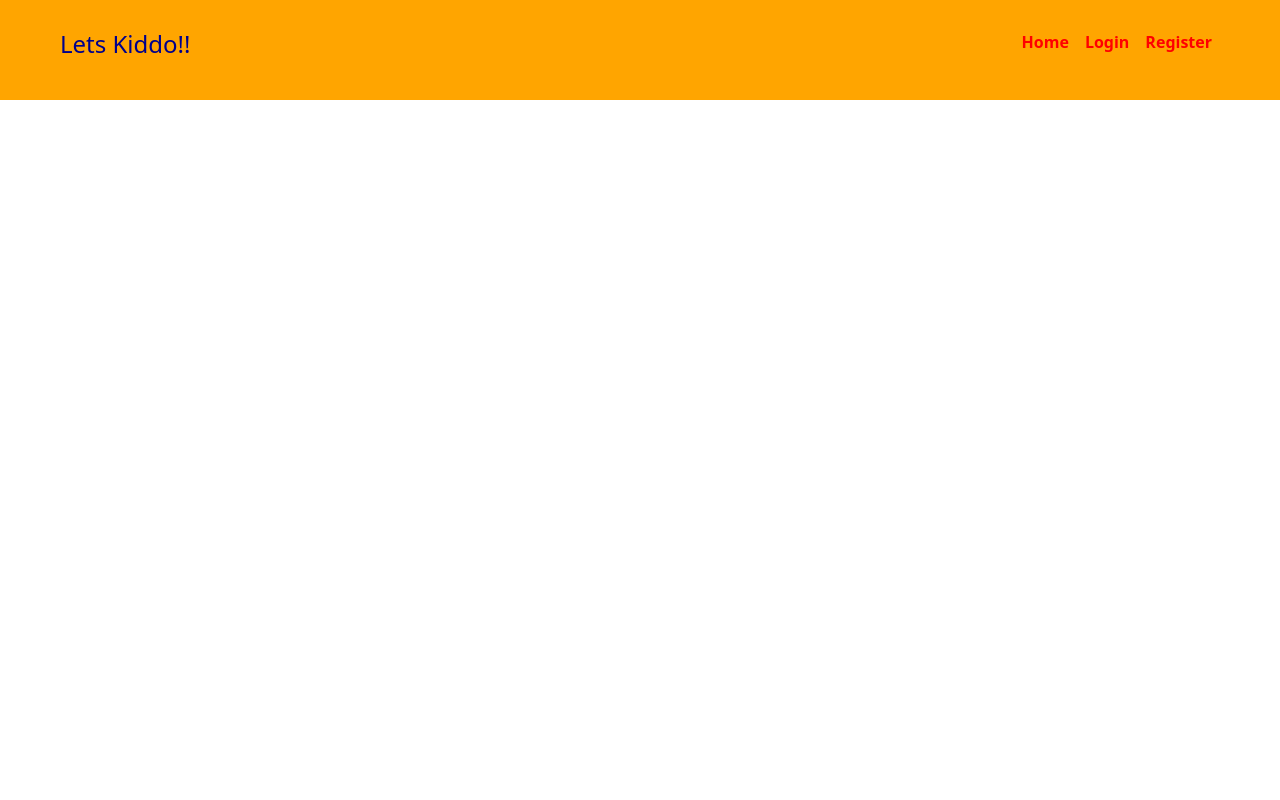
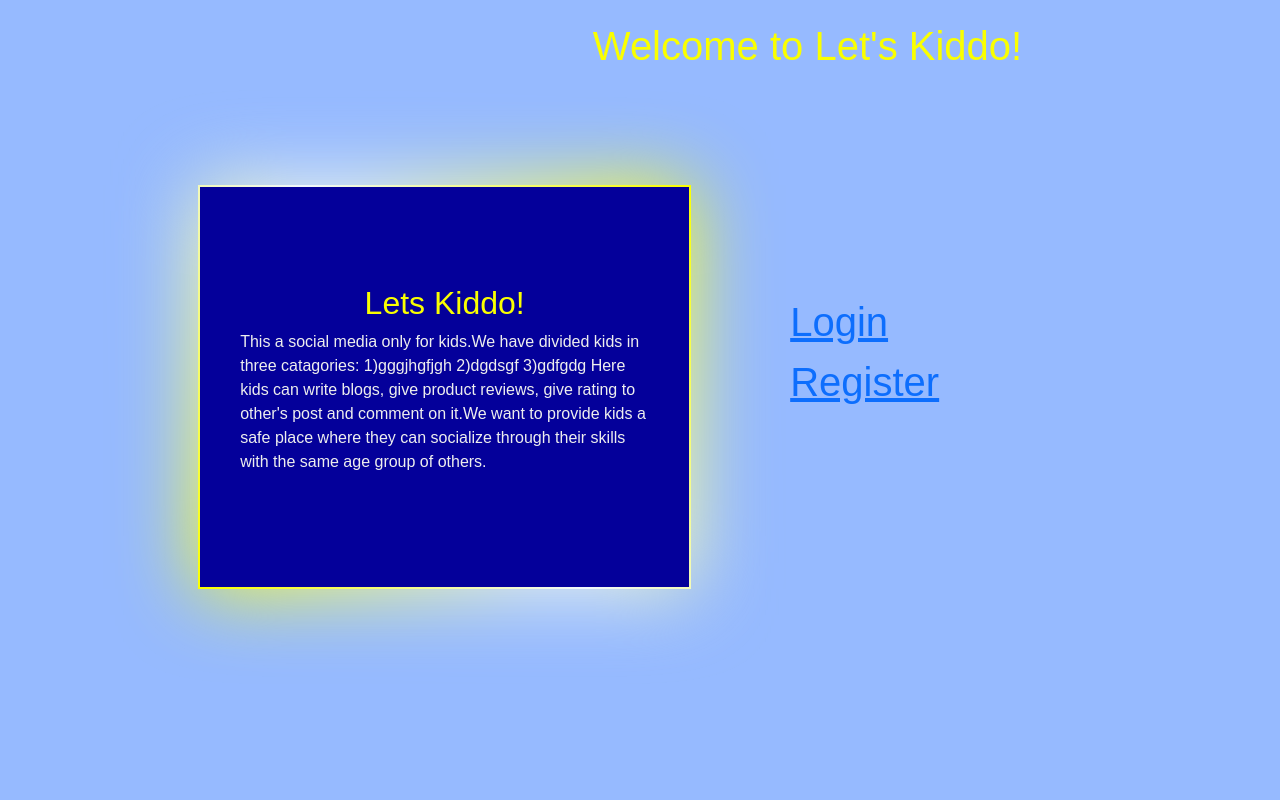
Before and after one commit to NawarAnzara/LetsKIddo, a Node server app: page / in a window 1280 px wide. Run offline with Node 20, Linux system fonts and the light colour scheme; some web fonts are replaced.

Commit message:
welcome page

```diff
--- a/public/indexStyle.css
+++ b/public/indexStyle.css
@@ -1,30 +1,96 @@
-nav{
-    background-color: orange;
-    color: darkblue;
-    padding: 30px 60px;
+@import url('https://fonts.googleapins.com/css?family=Poppins:100,200,300,400,500,600,700,800,900');
+
+body {
+    margin: 0;
+    padding: 0;
     display: flex;
-    justify-content: space-between;
+    justify-content: center;
+    align-items: center;
+    min-height: 100vh;
+    background-color: #96BAFF;
+    font-family: 'Poppins',sans-serif;
 }
 
-nav ul{
-    display: flex;
-    justify-content: space-around;
-    align-items: center;
-
+.heading {
+    color: #FAFF00;
+    text-align: center;
+    position: relative;
+    left:400px;
+    bottom: 350px;
+    font-size: 70px;
+    padding: 60px;
 }
 
-nav li{
-    list-style: none;
+.row {
+    display: flex;
+    flex-wrap: wrap;
 }
 
-nav li a{
-    color: red;
-    text-decoration: none;
-    font-weight: bold;
-    padding: 5px 8px;
+.box {
+    flex: 80%;
+    padding: 20px;
+    position: relative;
+    right: 470px;
+    left: -470px;
+    top: 75px;
+    width: 300px;
+    height: 400px;
+    display: flex;
+    justify-content: center;
+    align-items: center;
+    background: #04009A;
 }
 
-    nav li a:hover {
-        color: white;
-        text-decoration: none;
+.box:before {
+    content: '';
+    position: absolute;
+    top: -2px;
+    left: -2px;
+    right: -2px;
+    bottom: -2px;
+    background: aliceblue;
+    z-index: -1;
+}
+
+.box:after {
+    content: '';
+    position: absolute;
+    top: -2px;
+    left: -2px;
+    right: -2px;
+    bottom: -2px;
+    background: aliceblue;
+    z-index: -2;
+    filter: blur(40px);
+}
+    .box:before,
+    .box:after {
+        background: linear-gradient(235deg,#FAFF00,aliceblue,#FAFF00)
     }
+.contentbox {
+    padding: 20px;
+    box-sizing: border-box;
+    color: #EEEEEE;
+}
+
+h2 {
+    color: #FAFF00;
+    text-align: center;
+}
+
+.main {
+    flex:20%;
+    padding: 20px;
+    color: #FAFF00;
+    position: relative;
+    bottom: 240px;
+    left: 100px;
+    right: -100px;
+    font-size: 40px;
+}
+
+@media (max-width: 70px) {
+    .row,.heading {
+        flex-direction: column;
+    }
+}
--- a/views/index.hbs
+++ b/views/index.hbs
@@ -9,16 +9,37 @@
     <title>Lets Kiddo!</title>
 </head>
 <body>
+    <div class="heading">
+        <h1>Welcome to Let's Kiddo!</h1>
+    </div>
+    <div class="row">
+        <div class="box">
+            <div class="contentbox">
+                <h2>Lets Kiddo!</h2>
+                <p>
+                    This a social media only for kids.We have divided kids in three
+                    catagories: 1)gggjhgfjgh
+                    2)dgdsgf
+                    3)gdfgdg
+                    Here kids can write blogs, give product reviews, give rating to other's post
+                    and comment on it.We want to provide kids a safe place where they can socialize
+                    through their skills with the same age group of others.
+                </p>
+            </div>
+        </div>
+        <div class="main">
+            <!-- <li><a href="/">Home</a></li> --->
+            <p ><a href="/login">Login</a><br><a href="/register">Register</a></p>
+        </div>
+    </div>
 
 
-    <nav>
-        <h4>Lets Kiddo!!</h4>
-        <ul>
-            <li><a href="/">Home</a></li>
-            <li><a href="/login">Login</a></li>
-            <li><a href="/register">Register</a></li>
-        </ul>
-    </nav>
+
+
+
+
+
+
 
     <script src="https://cdn.jsdelivr.net/npm/bootstrap@5.1.0/dist/js/bootstrap.bundle.min.js" integrity="sha384-U1DAWAznBHeqEIlVSCgzq+c9gqGAJn5c/t99JyeKa9xxaYpSvHU5awsuZVVFIhvj" crossorigin="anonymous"></script>
 
```
